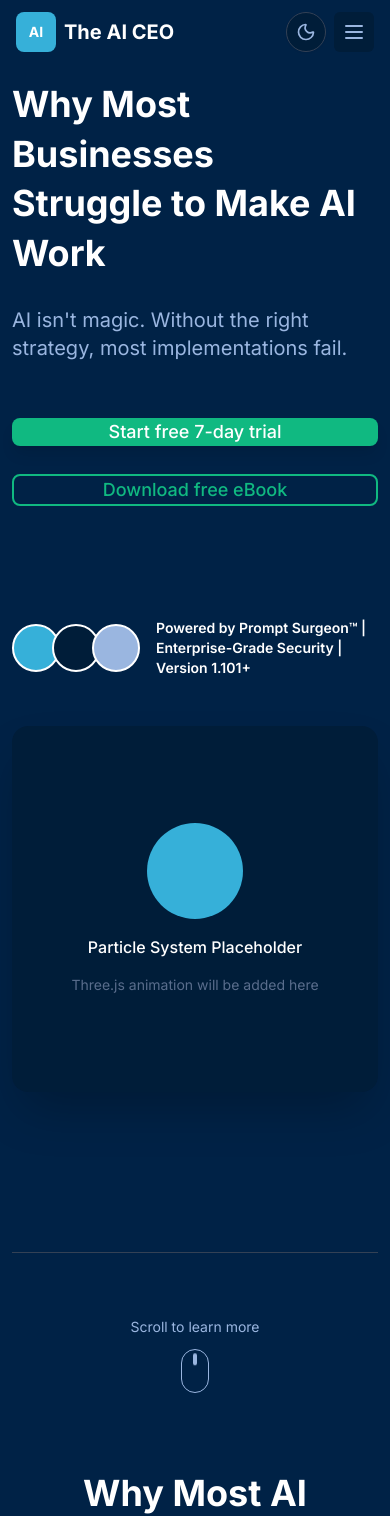
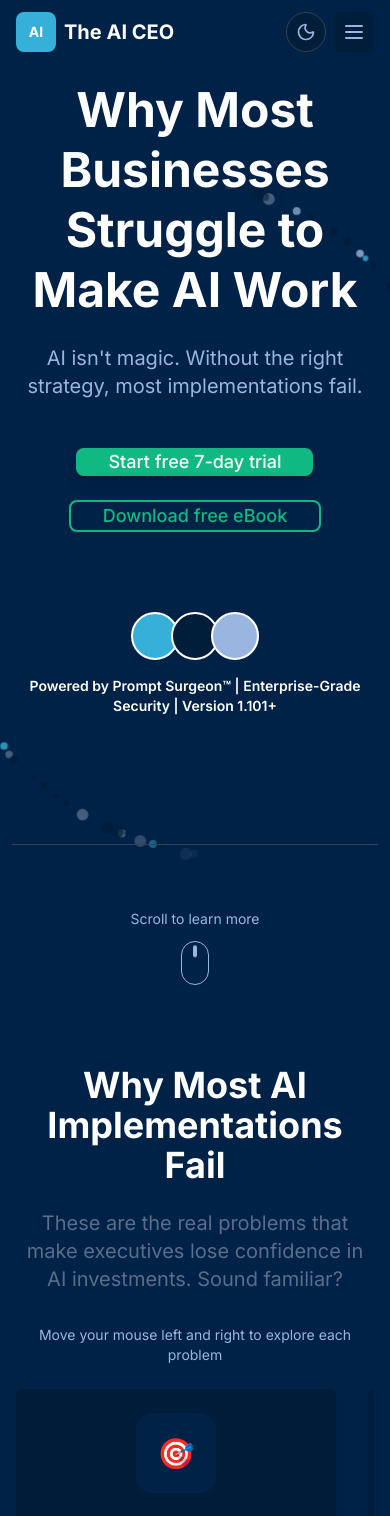
Before and after one commit to Agentic-Person/theaiceowebsite, a Next.js app: page / in a window 390 px wide. Shown: the top 1516 px of the page. Built offline with nearby package versions, Linux system fonts and the light colour scheme.

Commit message:
Hero spacing refinements and clean reset: restore hero layout, add scroll indicator, tidy AI problems spacing; ensure Next dev port usage docs; branch setup for llm-spiral

```diff
--- a/src/components/sections/HeroSection.tsx
+++ b/src/components/sections/HeroSection.tsx
@@ -2,35 +2,40 @@
 
 import Container from '@/components/ui/Container';
 import Button from '@/components/ui/Button';
+import ParticleSystem from '@/components/ui/ParticleSystem';
 import { Send } from 'lucide-react';
 
 export default function HeroSection() {
   return (
     <section
       id="hero"
-      className="min-h-[calc(100vh-4rem)] pt-20 pb-10 flex items-center"
+      className="relative min-h-[calc(100vh-4rem)] pt-20 pb-10 flex items-center justify-center overflow-hidden"
       style={{
         backgroundColor: 'var(--background)',
         color: 'var(--text-primary)'
       }}
     >
-      <Container className="px-3 sm:px-5 lg:px-6">
-        <div className="grid grid-cols-1 lg:grid-cols-5 gap-12 items-center">
-          {/* Left Column - 60% */}
-          <div className="lg:col-span-3 space-y-14">
+      {/* Fullscreen Particle System Background */}
+      <div className="absolute inset-0 z-0">
+        <ParticleSystem className="w-full h-full" />
+      </div>
+
+      {/* Centered Content Layer */}
+      <Container className="relative z-10 px-3 sm:px-5 lg:px-6">
+        <div className="flex flex-col items-center text-center space-y-12">
           {/* Main Headlines */}
-            <div className="space-y-7">
-              <h1 className="text-4xl lg:text-5xl xl:text-6xl font-bold leading-snug">
+          <div className="space-y-6 max-w-4xl">
+            <h1 className="text-5xl lg:text-6xl xl:text-7xl font-bold leading-tight">
               <span className="block">Why Most Businesses</span>
               <span className="block">Struggle to Make AI Work</span>
             </h1>
-              <p className="text-xl lg:text-2xl max-w-2xl" style={{ color: 'var(--text-secondary)' }}>
+            <p className="text-xl lg:text-2xl xl:text-3xl max-w-3xl mx-auto" style={{ color: 'var(--text-secondary)' }}>
               AI isn't magic. Without the right strategy, most implementations fail.
             </p>
           </div>
 
           {/* CTA Buttons */}
-            <div className="flex flex-col sm:flex-row gap-7">
+          <div className="flex flex-col sm:flex-row gap-6 items-center justify-center">
             <Button
               variant="primary"
               size="lg"
@@ -48,8 +53,8 @@ export default function HeroSection() {
           </div>
 
           {/* Team Credibility Bar */}
-            <div className="pt-14">
-              <div className="flex items-center space-x-4">
+          <div className="pt-8">
+            <div className="flex flex-col sm:flex-row items-center justify-center space-y-4 sm:space-y-0 sm:space-x-6">
               <div className="flex -space-x-2">
                 {/* Avatar Placeholders */}
                 <div className="w-12 h-12 rounded-full border-2" style={{ backgroundColor: 'var(--primary)', borderColor: 'var(--text-primary)' }}></div>
@@ -57,7 +62,7 @@ export default function HeroSection() {
                 <div className="w-12 h-12 rounded-full border-2" style={{ backgroundColor: 'var(--text-secondary)', borderColor: 'var(--text-primary)' }}></div>
               </div>
               <div>
-                  <p className="text-sm font-semibold" style={{ color: 'var(--text-primary)' }}>
+                <p className="text-sm font-semibold text-center sm:text-left" style={{ color: 'var(--text-primary)' }}>
                   Powered by Prompt Surgeon™ | Enterprise-Grade Security | Version 1.101+
                 </p>
               </div>
@@ -65,33 +70,8 @@ export default function HeroSection() {
           </div>
         </div>
 
-          {/* Right Column - 40% */}
-          <div className="lg:col-span-2">
-            <div className="relative">
-              {/* Particle System Container */}
-              <div
-                className="aspect-square w-full max-w-lg mx-auto rounded-2xl flex items-center justify-center shadow-2xl"
-                style={{ backgroundColor: 'var(--card-background)' }}
-              >
-                <div className="text-center space-y-4">
-                  <div
-                    className="w-24 h-24 rounded-full mx-auto"
-                    style={{ backgroundColor: 'var(--primary)' }}
-                  ></div>
-                  <p className="font-medium" style={{ color: 'var(--text-primary)' }}>
-                    Particle System Placeholder
-                  </p>
-                  <p className="text-sm" style={{ color: 'var(--text-body)' }}>
-                    Three.js animation will be added here
-                  </p>
-                </div>
-              </div>
-            </div>
-          </div>
-        </div>
-
         {/* Bottom border line */}
-        <div className="mt-40 pt-10 border-t" style={{ borderColor: 'var(--border)' }}></div>
+        <div className="mt-32 pt-10 border-t" style={{ borderColor: 'var(--border)' }}></div>
 
         {/* Scroll indicator */}
         <div className="mt-6 flex flex-col items-center text-center">
@@ -109,7 +89,6 @@ export default function HeroSection() {
             />
           </div>
         </div>
-
       </Container>
     </section>
   );
--- /dev/null
+++ b/src/components/ui/ParticleSystem.tsx
@@ -0,0 +1,81 @@
+'use client';
+
+import { useEffect, useState } from 'react';
+
+interface ParticleSystemProps {
+  className?: string;
+}
+
+export default function ParticleSystem({ className = '' }: ParticleSystemProps) {
+  const [particles, setParticles] = useState<Array<{ id: number; delay: number; animation: string; color: string; size: string; randomX: number; randomY: number; randomRotation: number }>>([]);
+
+  useEffect(() => {
+    // Generate particles with varied properties
+    const particleConfigs = [
+      // Top spiral emitter - full journey particles
+      { animation: 'animate-spiral-from-top', count: 40, colors: ['#001c38', '#001c38', '#001d39', '#001d39', '#36b0d9', '#596d8c', '#9ab6e0'] },
+      { animation: 'animate-spiral-from-top-delayed', count: 35, colors: ['#001c38', '#001c38', '#001d39', '#596d8c', '#9ab6e0'] },
+
+      // Top spiral emitter - half journey particles (disappear at 50%)
+      { animation: 'animate-spiral-from-top-half', count: 40, colors: ['#001c38', '#001c38', '#001d39', '#001d39', '#36b0d9', '#596d8c', '#9ab6e0'] },
+      { animation: 'animate-spiral-from-top-delayed-half', count: 35, colors: ['#001c38', '#001c38', '#001d39', '#9ab6e0', '#36b0d9'] },
+
+      // Bottom spiral emitter - full journey particles
+      { animation: 'animate-spiral-from-bottom', count: 40, colors: ['#001c38', '#001c38', '#001d39', '#001d39', '#596d8c', '#9ab6e0'] },
+      { animation: 'animate-spiral-from-bottom-delayed', count: 35, colors: ['#001c38', '#001c38', '#001d39', '#36b0d9', '#596d8c', '#9ab6e0'] },
+
+      // Bottom spiral emitter - half journey particles (disappear at 50%)
+      { animation: 'animate-spiral-from-bottom-half', count: 40, colors: ['#001c38', '#001c38', '#001d39', '#001d39', '#596d8c', '#36b0d9'] },
+      { animation: 'animate-spiral-from-bottom-delayed-half', count: 35, colors: ['#001c38', '#001c38', '#001d39', '#9ab6e0', '#36b0d9', '#596d8c'] }
+    ];
+
+    const generatedParticles: Array<{ id: number; delay: number; animation: string; color: string; size: string }> = [];
+    let particleId = 0;
+
+    particleConfigs.forEach(config => {
+      for (let i = 0; i < config.count; i++) {
+        generatedParticles.push({
+          id: particleId++,
+          delay: Math.random() * 35, // Random delay up to 35 seconds - spreads particles across full cycle
+          animation: config.animation,
+          color: config.colors[Math.floor(Math.random() * config.colors.length)],
+          size: ['w-1 h-1', 'w-1.5 h-1.5', 'w-2 h-2', 'w-3 h-3'][Math.floor(Math.random() * 4)],
+          // Add subtle randomness for organic movement
+          randomX: (Math.random() - 0.5) * 60, // ±30px horizontal offset
+          randomY: (Math.random() - 0.5) * 60, // ±30px vertical offset
+          randomRotation: (Math.random() - 0.5) * 120, // ±60 degree rotation offset
+        });
+      }
+    });
+
+    setParticles(generatedParticles);
+  }, []);
+
+  return (
+    <div className={`relative w-full h-full overflow-hidden ${className}`}>
+      {/* Animated Particles */}
+      {particles.map((particle) => {
+        // Clean positioning: top-center for top spirals, bottom-center for bottom spirals
+        const isTopSpiral = particle.animation.includes('spiral-from-top');
+        const isBottomSpiral = particle.animation.includes('spiral-from-bottom');
+
+        // Move both emitters to center of hero page
+        let positionClasses = 'top-1/2 left-1/2 -translate-x-1/2 -translate-y-1/2';
+
+        return (
+          <div
+            key={particle.id}
+            className={`absolute rounded-full ${particle.size} ${particle.animation} ${positionClasses}`}
+            style={{
+              animationDelay: `${particle.delay}s`,
+              opacity: 0,
+              backgroundColor: particle.color,
+              // Apply subtle random offsets for organic movement
+              transform: `translate(${particle.randomX}px, ${particle.randomY}px) rotate(${particle.randomRotation}deg)`,
+            }}
+          />
+        );
+      })}
+    </div>
+  );
+}
--- a/tailwind.config.ts
+++ b/tailwind.config.ts
@@ -11,7 +11,104 @@ export default {
       colors: {
         background: "var(--background)",
         foreground: "var(--foreground)",
+        'primary-purple': '#7c3aed',
+        'deep-blue': '#3b82f6',
+        'dark-background': '#1e1b4b',
+        'text-white': '#f8fafc',
+        'light-gray': '#cbd5e1',
+        'accent-cyan': '#06b6d4',
+        'success-green': '#10b981',
+        'subtle-border': 'rgba(255, 255, 255, 0.1)',
+        'glass-bg': 'rgba(255, 255, 255, 0.05)'
       },
+      animation: {
+        'spiral-from-top': 'spiral-from-top 38s ease-in-out infinite',
+        'spiral-from-top-delayed': 'spiral-from-top 43s ease-in-out infinite',
+        'spiral-from-top-half': 'spiral-from-top-half 38s ease-in-out infinite',
+        'spiral-from-top-delayed-half': 'spiral-from-top-half 43s ease-in-out infinite',
+        'spiral-from-bottom': 'spiral-from-bottom 41s ease-in-out infinite',
+        'spiral-from-bottom-delayed': 'spiral-from-bottom 46s ease-in-out infinite',
+        'spiral-from-bottom-half': 'spiral-from-bottom-half 41s ease-in-out infinite',
+        'spiral-from-bottom-delayed-half': 'spiral-from-bottom-half 46s ease-in-out infinite',
+      },
+      keyframes: {
+        'spiral-from-top': {
+          '0%': {
+            transform: 'rotate(0deg) translateY(-40vh) rotate(0deg)',
+            opacity: '0',
+            scale: '1.0'
+          },
+          '10%': {
+            opacity: '0.8',
+          },
+          '90%': {
+            opacity: '0.8',
+          },
+          '100%': {
+            transform: 'rotate(720deg) translateY(0vh) rotate(-720deg)',
+            opacity: '0',
+            scale: '0.1'
+          }
+        },
+        'spiral-from-bottom': {
+          '0%': {
+            transform: 'rotate(0deg) translateY(40vh) rotate(0deg)',
+            opacity: '0',
+            scale: '1.0'
+          },
+          '10%': {
+            opacity: '0.8',
+          },
+          '90%': {
+            opacity: '0.8',
+          },
+          '100%': {
+            transform: 'rotate(720deg) translateY(0vh) rotate(-720deg)',
+            opacity: '0',
+            scale: '0.1'
+          }
+        },
+        'spiral-from-top-half': {
+          '0%': {
+            transform: 'rotate(0deg) translateY(-40vh) rotate(0deg)',
+            opacity: '0',
+            scale: '1.0'
+          },
+          '10%': {
+            opacity: '0.8',
+          },
+          '50%': {
+            transform: 'rotate(360deg) translateY(-20vh) rotate(-360deg)',
+            opacity: '0',
+            scale: '0.5'
+          },
+          '100%': {
+            transform: 'rotate(720deg) translateY(0vh) rotate(-720deg)',
+            opacity: '0',
+            scale: '0.1'
+          }
+        },
+        'spiral-from-bottom-half': {
+          '0%': {
+            transform: 'rotate(0deg) translateY(40vh) rotate(0deg)',
+            opacity: '0',
+            scale: '1.0'
+          },
+          '10%': {
+            opacity: '0.8',
+          },
+          '50%': {
+            transform: 'rotate(360deg) translateY(20vh) rotate(-360deg)',
+            opacity: '0',
+            scale: '0.5'
+          },
+          '100%': {
+            transform: 'rotate(720deg) translateY(0vh) rotate(-720deg)',
+            opacity: '0',
+            scale: '0.1'
+          }
+        }
+      }
     },
   },
   plugins: [],
```
Also changed, not shown: .claude/settings.local.json, 1 other file (tests, documents, lock files or other folders). Lines whose indentation alone changed are shown as unchanged.
